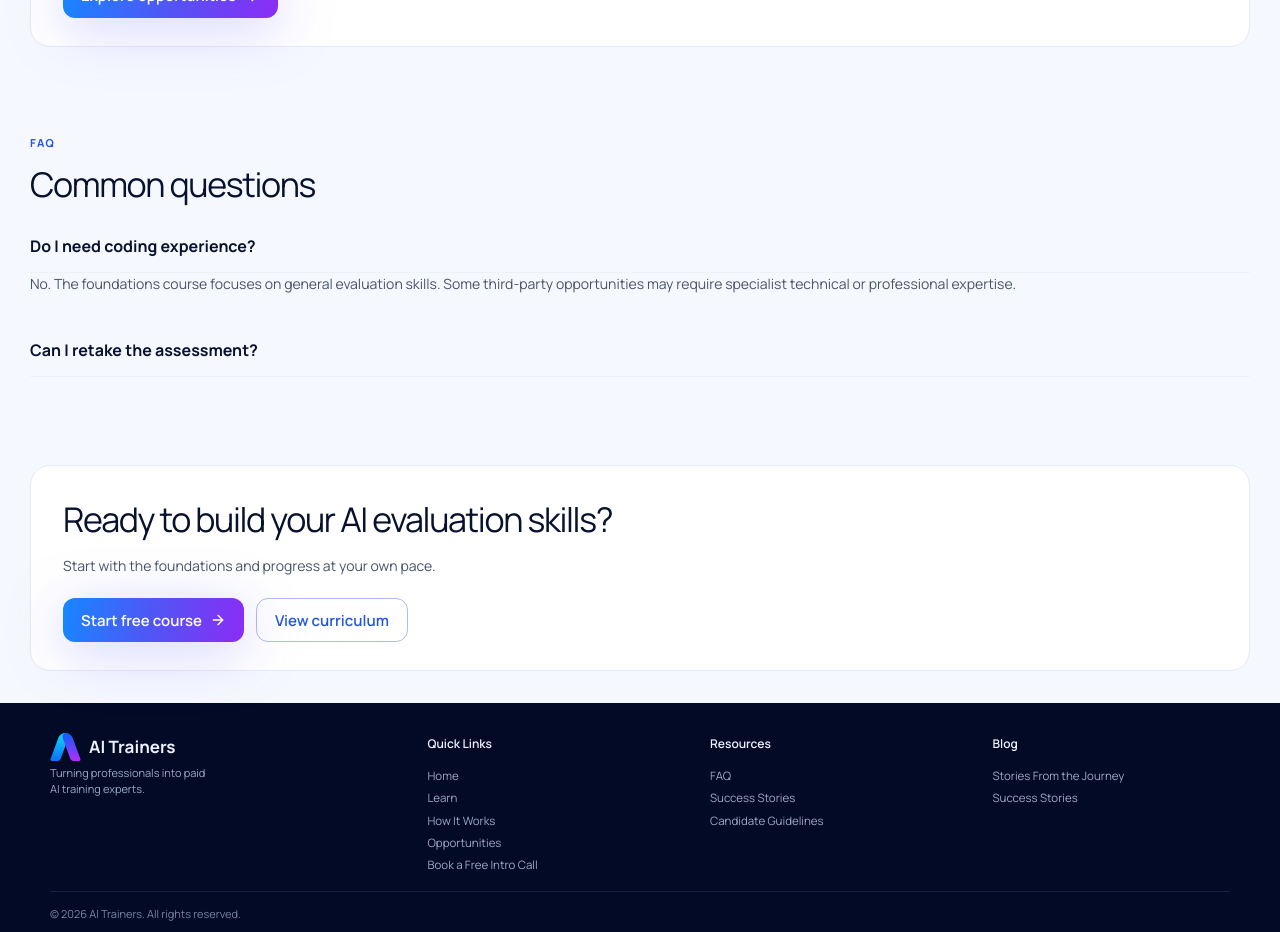
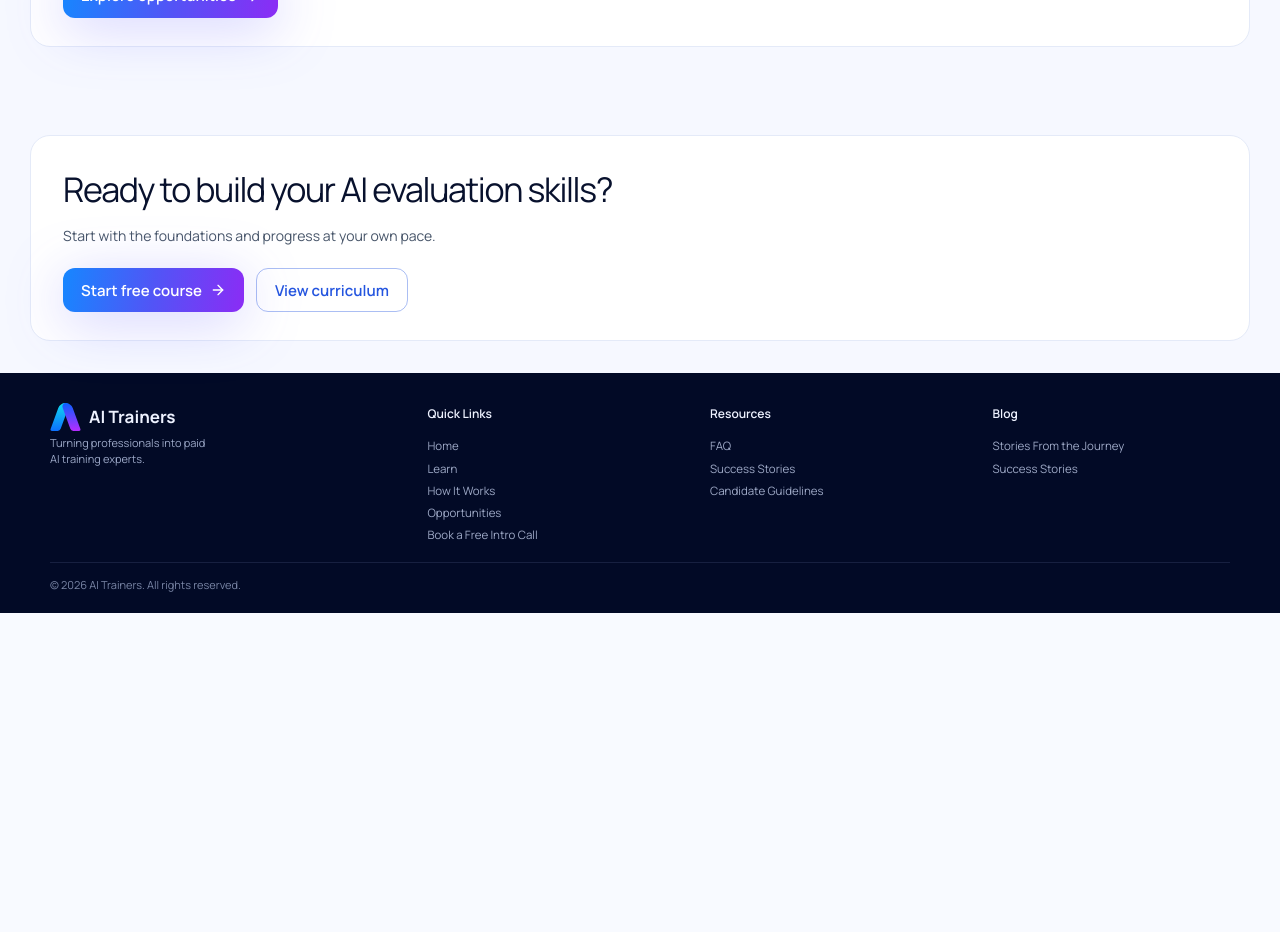
Before and after one commit to WanderingPaladin/aitraining.coach, a Next.js app: page /learn in a window 1280 px wide. Shown: the part 4180-5112 px from the top of the page. After the commit the page ends 4793 px from the top, so only its background shows below. Built offline with nearby package versions, Linux system fonts and the light colour scheme; no server answers.

Commit message:
Remove the FAQ section from the Learn page.
The homepage FAQ remains; Learn already covers duration, certificate limits, and next steps in the main layout.

Co-authored-by: Cursor <cursoragent@cursor.com>

```diff
--- a/app/components/learn/LearnLanding.tsx
+++ b/app/components/learn/LearnLanding.tsx
@@ -1,6 +1,6 @@
 'use client';
 
-import { useEffect, useState } from 'react';
+import { useEffect } from 'react';
 import {
   ArrowRight,
   Award,
@@ -67,8 +67,6 @@ export default function LearnLanding() {
   const nextModule = nextIncompleteModule(state);
   const journey = courseJourneyStates(state);
   const labs = practiceLabs().slice(0, 3);
-  const [faqOpen, setFaqOpen] = useState<string | null>(landing.faq[0]?.q ?? null);
-  const faqs = landing.faq;
 
   useEffect(() => {
     trackEvent({ eventType: 'course_viewed' });
@@ -300,34 +298,6 @@ export default function LearnLanding() {
             </a>
           </section>
 
-          <section className="learn-section" aria-labelledby="learn-faq-title">
-            <p className="learn-kicker">FAQ</p>
-            <h2 id="learn-faq-title">Common questions</h2>
-            <div className="learn-faq">
-              {faqs.map((item, index) => {
-                const expanded = faqOpen === item.q;
-                const panelId = `learn-faq-${index}`;
-                return (
-                  <div key={item.q}>
-                    <h3>
-                      <button
-                        type="button"
-                        aria-expanded={expanded}
-                        aria-controls={panelId}
-                        onClick={() => setFaqOpen(expanded ? null : item.q)}
-                      >
-                        {item.q}
-                      </button>
-                    </h3>
-                    <div id={panelId} hidden={!expanded}>
-                      <p>{item.a}</p>
-                    </div>
-                  </div>
-                );
-              })}
-            </div>
-          </section>
-
           <section className="learn-section learn-final-cta" aria-labelledby="learn-end-title">
             <h2 id="learn-end-title">Ready to build your AI evaluation skills?</h2>
             <p className="learn-lead">Start with the foundations and progress at your own pace.</p>
--- a/lib/learn/data/landing-copy-v2.json
+++ b/lib/learn/data/landing-copy-v2.json
@@ -29,15 +29,5 @@
       "title": "I want a structured starting point",
       "body": "Use one practical path instead of piecing together scattered videos and forum posts."
     }
-  ],
-  "faq": [
-    {
-      "q": "Do I need coding experience?",
-      "a": "No. The foundations course focuses on general evaluation skills. Some third-party opportunities may require specialist technical or professional expertise."
-    },
-    {
-      "q": "Can I retake the assessment?",
-      "a": "Yes, after additional practice. Use a reasonable cooldown or attempt policy so the score reflects learning rather than rapid answer memorization."
-    }
   ]
 }
```
Also changed, not shown: app/globals.css.
